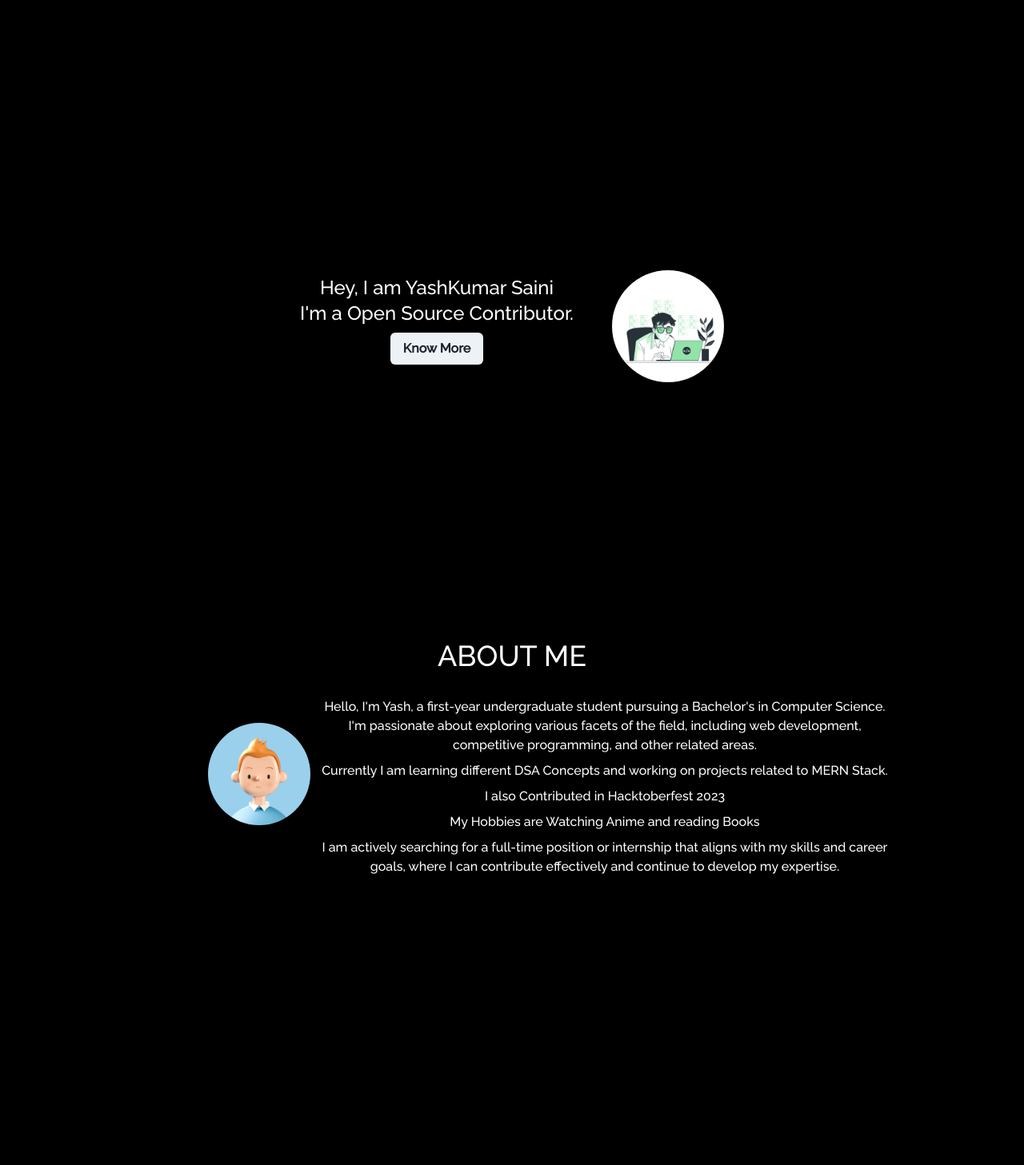
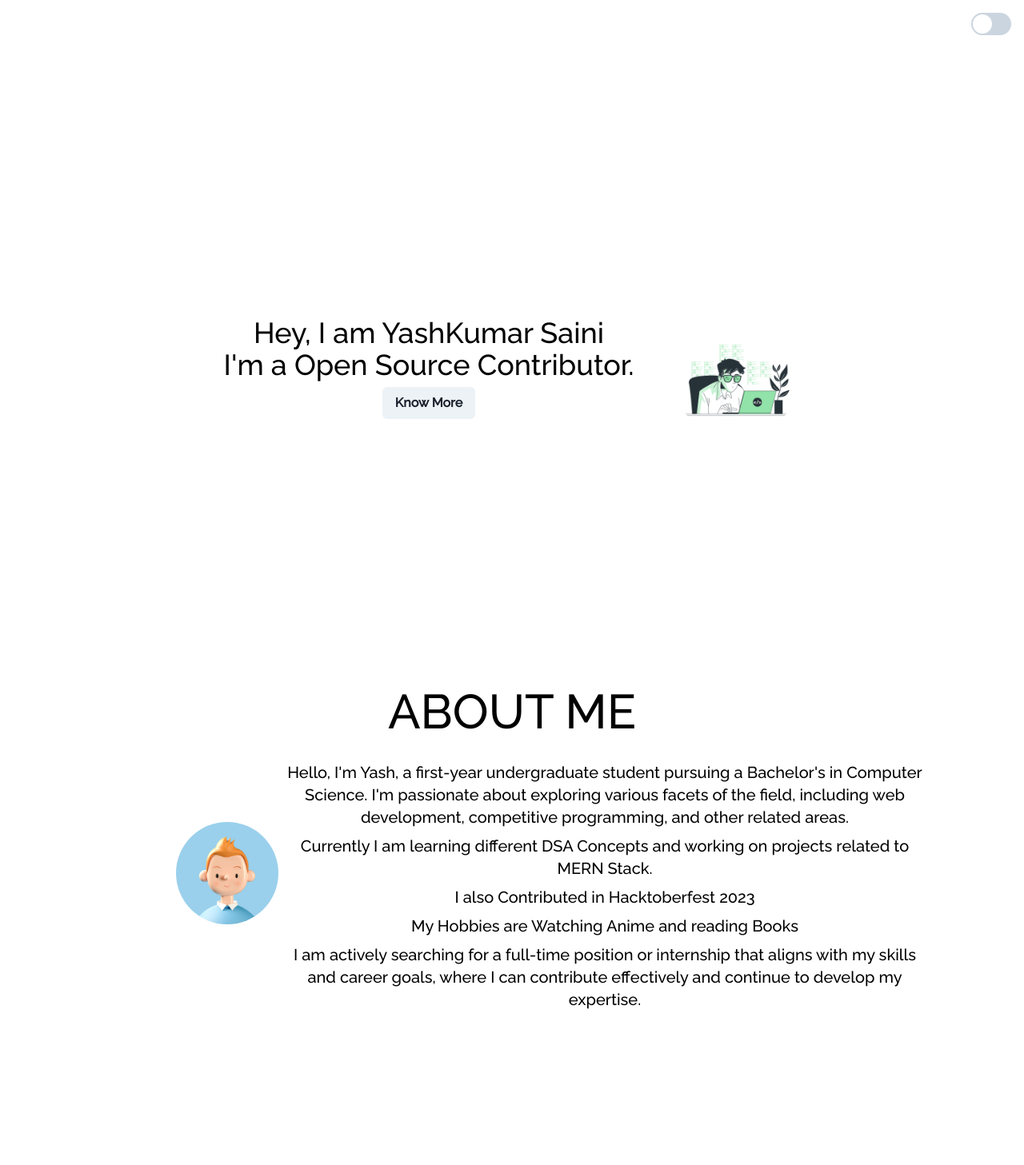
Before and after one commit to Yashh56/Portfolio, a React (Vite) app: page /about in a window 1280 px wide. Shown: the top 1457 px of the page at 80% size. Built offline with nearby package versions, Linux system fonts and the light colour scheme; what tailwindcss-animated would draw is missing.

Commit message:
Dark mode light mode feature

```diff
--- a/src/App.tsx
+++ b/src/App.tsx
@@ -1,22 +1,22 @@
 import About from './Components/About'
 import Footer from './Components/Footer'
 import Home from './Components/Home'
+import Navbar from './Components/Navbar'
 // import ParticleBackground from './Components/ParticleBackground'
 import Projects from './Components/Projects'
 import Skills from './Components/Skills'
 import './index.css'
-// import { Route, Routes } from 'react-router-dom'
 const App = () => {
   return (
-    // <div className=' h-full w-full bg-[linear-gradient(90deg,_rgba(53,_31,_150,_1)_0%,_rgba(162,_0,_255,_1)_50%,_rgba(111,_0,_255,_1)_61%)]'>
-    <div className='max-md:w-fit sm:min-w-fit h-full w-full bg-black text-white'>
-
-      <Home />
+    <div className='max-md:w-fit sm:min-w-fit h-full w-full text-black bg-white dark:bg-black dark:text-white' >
+      <Navbar/>
+      <Home  />
       <About />
       <Skills />
       <Projects />
       <Footer />
     </div>
+
   )
 }
 
--- a/src/Components/About.tsx
+++ b/src/Components/About.tsx
@@ -29,23 +29,20 @@ const About = () => {
     }, []);
 
     return (
-        <div id="animatedSection" className="h-[80vh]  max-md:ml-0 max-md:min-w-fit sm:min-w-fit justify-center items-center">
+        <div id="animatedSection" className="h-[70vh]  max-md:ml-0 max-md:min-w-fit sm:min-w-fit justify-center items-center">
             <div id="animatedSection" className={`section ${isVisible ? 'animate' : ''}`}>
-                {/* <div> */}
                 <div className="flex justify-center items-center">
-                    <h1 className='text-4xl text-center  text-white'>ABOUT ME</h1>
+                    <h1 className='md:text-6xl max-md:text-2xl text-center  dark:text-white'>ABOUT ME</h1>
                 </div>
                 <div className="max-md:flex-row flex-row max-md:min-w-fit sm:min-w-fit  md:flex justify-center items-center">
                     <Avatar className='ml-24 items-center justify-center ' size='2xl' name='Segun Adebayo' src='12.jpg' />{' '}
 
-                    <div className=" max-md:flex-row ml-2 md:w-[90vh] max-md:min-w-min sm:w-full text-center mt-6">
-                        {/* <div class="bg-gradient-to-r from-indigo-500 via-purple-500 to-pink-500 ..."></div> */}
-                        {/* <p className='animate-fade-right max-md:min-w-fit sm:min-w-fit animate-once text-white text-center mt-2 text-1xl'>an 18-year old who is interested in Web Development</p> */}
-                        <p className='animate-fade-right max-md:min-w-fit sm:min-w-fit animate-once text-white text-center mt-2 text-1xl'>Hello, I'm Yash, a first-year undergraduate student pursuing a Bachelor's in Computer Science. I'm passionate about exploring various facets of the field, including web development, competitive programming, and other related areas.</p>
-                        <p className='animate-fade-right max-md:min-w-fit sm:min-w-fit animate-once text-white text-center mt-2 text-1xl'> Currently I am learning different DSA Concepts and working on projects related to MERN Stack.</p>
-                        <p className='animate-fade-right max-md:min-w-fit sm:min-w-fit animate-once text-white text-center mt-2 text-1xl'> I also Contributed in Hacktoberfest 2023 </p>
-                        <p className='animate-fade-right animate-once max-md:min-w-fit sm:min-w-fit text-white text-center mt-2 text-1xl'> My Hobbies are Watching Anime and reading Books</p>
-                        <p className='animate-fade-right animate-once max-md:min-w-fit sm:min-w-fit text-white text-center mt-2 text-1xl'>I am actively searching for a full-time position or internship that aligns with my skills and career goals, where I can contribute effectively and continue to develop my expertise. </p>
+                    <div className=" max-md:flex-row ml-2 md:text-xl md:w-[100vh] max-md:min-w-min sm:w-full text-center mt-6">
+                        <p className='animate-fade-right max-md:min-w-fit sm:min-w-fit animate-once  text-center mt-2 text-1xl'>Hello, I'm Yash, a first-year undergraduate student pursuing a Bachelor's in Computer Science. I'm passionate about exploring various facets of the field, including web development, competitive programming, and other related areas.</p>
+                        <p className='animate-fade-right max-md:min-w-fit sm:min-w-fit animate-once  text-center mt-2 text-1xl'> Currently I am learning different DSA Concepts and working on projects related to MERN Stack.</p>
+                        <p className='animate-fade-right max-md:min-w-fit sm:min-w-fit animate-once  text-center mt-2 text-1xl'> I also Contributed in Hacktoberfest 2023 </p>
+                        <p className='animate-fade-right animate-once max-md:min-w-fit sm:min-w-fit  text-center mt-2 text-1xl'> My Hobbies are Watching Anime and reading Books</p>
+                        <p className='animate-fade-right animate-once max-md:min-w-fit sm:min-w-fit  text-center mt-2 text-1xl'>I am actively searching for a full-time position or internship that aligns with my skills and career goals, where I can contribute effectively and continue to develop my expertise. </p>
                     </div>
                 </div>
             </div>
--- a/src/Components/Footer.tsx
+++ b/src/Components/Footer.tsx
@@ -2,37 +2,32 @@ import { Link } from 'react-scroll'
 import { Link as Link1 } from 'react-router-dom'
 import { IoIosArrowUp } from "react-icons/io";
 import { FaSquareXTwitter } from "react-icons/fa6";
-import { IoMail } from "react-icons/io5";
+import { FaGithubSquare } from "react-icons/fa";
 const Footer = () => {
     return (
         <div className="flex max-md:w-full bg-transparent sm:min-w-fit justify-center items-center  h-[40vh]">
             <div>
                 <div className='flex items-center justify-center text-2xl '>
-                    <h2 className='text-center animate-fade-up'>
-                        <Link to='home' smooth={true} duration={600} offset={-50} className="m-2 animate-fade-up animate-infinite text-white">
+                    <h2 className='dark:text-white text-center animate-fade-up'>
+                        <Link to='home' smooth={true} duration={600} offset={-50} className="m-2 animate-fade-up animate-infinite dark:text-white">
                             <IoIosArrowUp />
                         </Link>
                     </h2>
                 </div>
 
-                <h1 className='text-center text-3xl text-white'>FIND ME ON</h1>
-                <h1 className='text-center text-2xl text-white'>Feel Free To Connect With Me </h1>
+                <h1 className='text-center text-3xl dark:text-white'>FIND ME ON</h1>
+                <h1 className='text-center text-2xl dark:text-white'>Feel Free To Connect With Me </h1>
 
-                <div className='mt-2 flex justify-evenly'>
+                <div className='mt-2 dark:text-white flex justify-evenly'>
                     <Link1 target='_blank' to='https://github.com/Yashh56'>
-                        <i className="devicon-github-original"></i>
+                        <i className='dark:text-white text-black'><FaGithubSquare/></i>
                     </Link1>
                     <Link1 target='_blank' to='https://www.linkedin.com/in/yash596/'>
-                        <i className="devicon-linkedin-plain colored"></i>
+                        <i className=" devicon-linkedin-plain colored"></i>
                     </Link1>
                     <Link1 target='_blank' to='https://twitter.com/Yashh596'>
-                        <i className=''><FaSquareXTwitter /></i>
+                        <i className='dark:text-white text-black'><FaSquareXTwitter /></i>
                     </Link1>
-                    <Link1 target='_blank' to="https://mail.google.com/mail/u/0/?fs=1&to=yashasaini18166@gmail.com&tf=cm">
-                        <i className=''><IoMail /></i>
-                        </Link1>
-
-
                 </div>
             </div>
         </div>
--- a/src/Components/Home.tsx
+++ b/src/Components/Home.tsx
@@ -12,22 +12,26 @@ const Home = () => {
 
   })
 
+
   return (
+    <div className='bg-white text-black dark:bg-black dark:text-white'>
       <div id='home' className='flex bg-transparent sm:flex-row max-md:min-w-fit sm:min-w-fit w-full h-[100vh] justify-center items-center'>
         <div className='max-md:flex-col flex justify-center text-center items-center w-fit'>
           <div className='md:hidden  m-2 animate-bounce'>
             <Image mt={4} bg={'transparent'} borderRadius='full' boxSize='120px' src="1.jpg" />
           </div>
           <div className='max-md:min-w-fit sm:min-w-fit'>
-          <p className='text-2xl max-md:min-w-fit sm:min-w-fit animate-fade-up animate-once max-md:text-xl'>Hey, I am YashKumar Saini</p>
-          <p className='text-2xl max-md:min-w-fit sm:min-w-fit animate-fade-up max-md:text-xl'> I'm a {text}.</p>
+            <p className='text-4xl max-md:min-w-fit sm:min-w-fit animate-fade-up animate-once max-md:text-xl'>Hey, I am YashKumar Saini</p>
+            <p className='text-4xl max-md:min-w-fit sm:min-w-fit animate-fade-up max-md:text-xl'> I'm a {text}.</p>
             <Link to='animatedSection' smooth={true} duration={500} offset={-50} className=" text-black">  <Button className='mt-2'>Know More</Button></Link>
           </div>
           <div className='max-md:hidden max-md:min-w-fit sm:min-w-fit md:ml-12'>
-          <Image mt={4} bg={'transparent'} borderRadius='full' boxSize='140px' src="1.jpg" />
+            <Image mt={4} bg={'transparent'} borderRadius='full' boxSize='160px' src="1.jpg" />
           </div>
         </div>
       </div>
+    </div>
+
   )
 }
 
--- /dev/null
+++ b/src/Components/Navbar.tsx
@@ -0,0 +1,15 @@
+import { Stack, Switch } from '@chakra-ui/react'
+const Navbar = () => {
+    function toggleColorMode() {
+        document.documentElement.classList.toggle('dark')
+      }
+    return (
+        <div className='flex float-right p-4'>
+            <Stack onChange={toggleColorMode} align='center' direction='row'>
+                <Switch size='lg' />
+            </Stack>
+        </div>
+    )
+}
+
+export default Navbar
--- a/src/Components/Skills.tsx
+++ b/src/Components/Skills.tsx
@@ -30,7 +30,7 @@ const Skills = () => {
         <div>
             <div className='mt-8 bg-transparent'>
                 <div id="animatedSection1" className={`section ${isVisible ? 'animate' : ''}`}>
-                    <h1 className='text-4xl text-center  text-white max-md:text-2xl '>SKILLS</h1>
+                    <h1 className='text-4xl text-center  dark:text-white max-md:text-2xl '>SKILLS</h1>
                     <div className='flex max-md:flex justify-center items-center mt-2 gap-2'>
                         <div className='flex max-md:flex-col sm:flex-col'>
                             <i id='i' className="devicon-javascript-plain colored"></i>
--- a/tailwind.config.js
+++ b/tailwind.config.js
@@ -1,5 +1,6 @@
 /** @type {import('tailwindcss').Config} */
 export default {
+  darkMode: 'class',
   content: [
     "./index.html",
     "./src/**/*.{js,ts,jsx,tsx}",
```
Also changed, not shown: src/Components/Projects.tsx (+11 -11 lines). Lines whose indentation alone changed are shown as unchanged.
